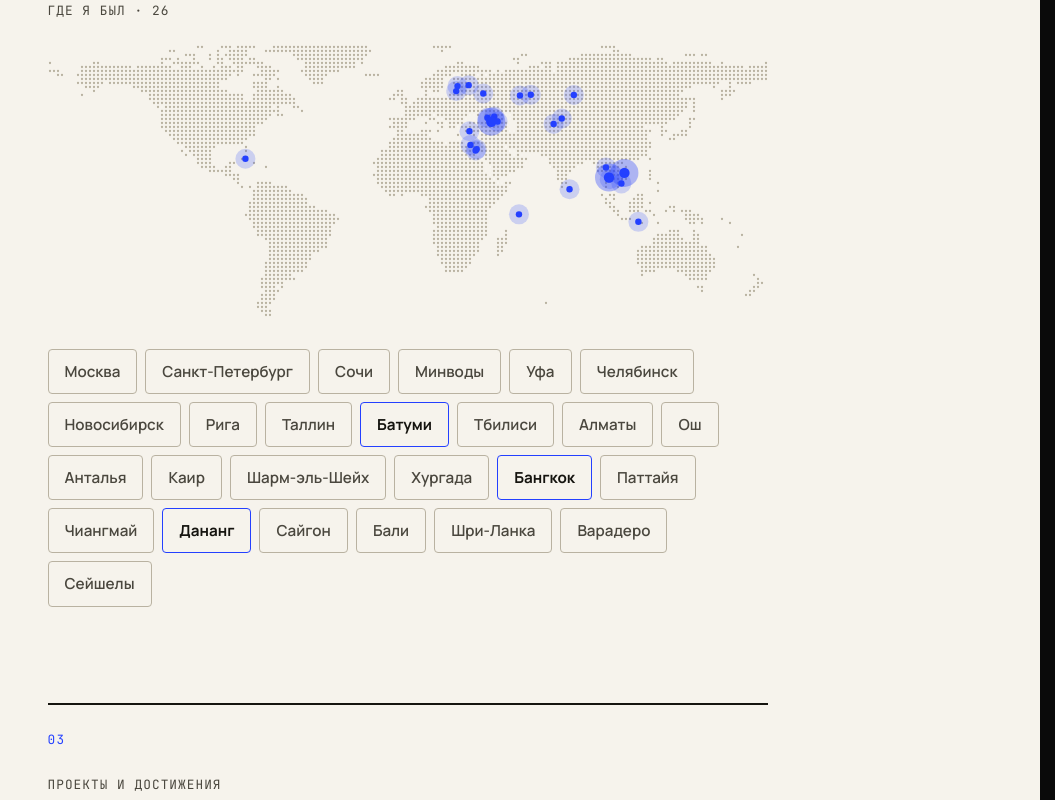
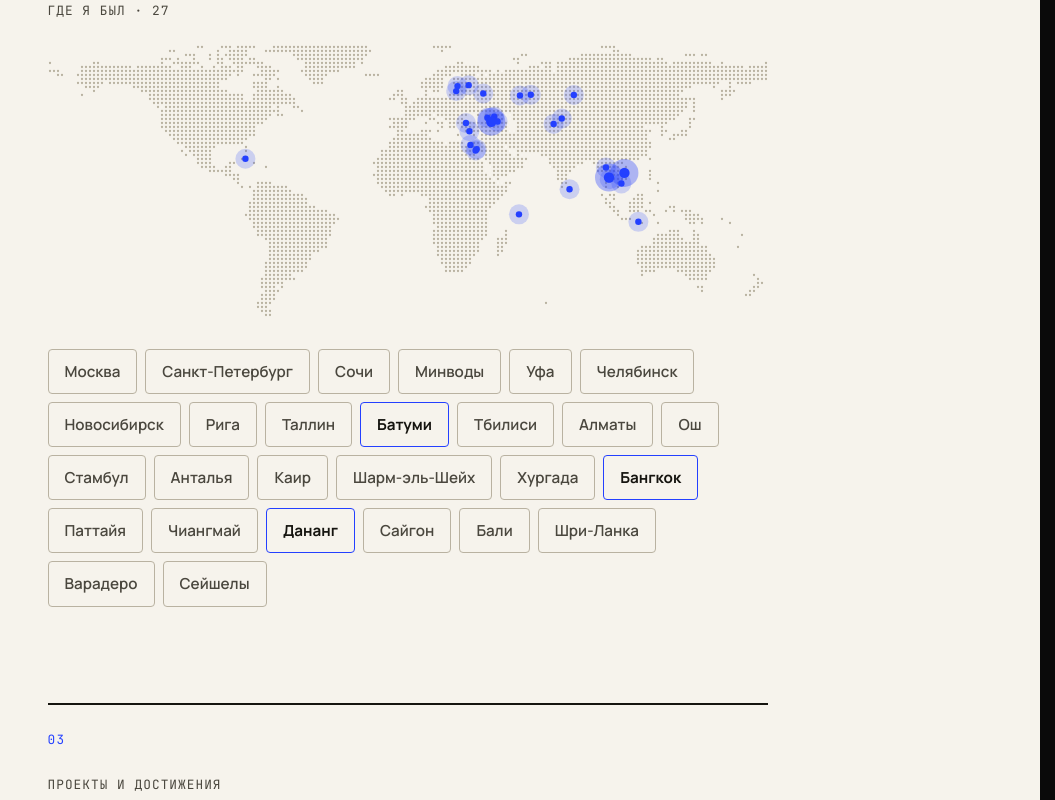
Before and after one commit to esurvanov/urvanov.com, a React (Vite) app: page /about in a window 1280 px wide. Shown: the part 2447-3247 px from the top of the page, without its empty margins (225-1280 px from the left). Built offline with nearby package versions, Linux system fonts and the light colour scheme.

Commit message:
Обо мне: добавить Стамбул на карту мест
Co-Authored-By: Claude Opus 5.5 <noreply@anthropic.com>

```diff
--- a/src/data/places.ts
+++ b/src/data/places.ts
@@ -23,6 +23,7 @@ export const PLACES: Place[] = [
   { name: { ru: 'Тбилиси', en: 'Tbilisi' }, lat: 41.72, lon: 44.79 },
   { name: { ru: 'Алматы', en: 'Almaty' }, lat: 43.24, lon: 76.89 },
   { name: { ru: 'Ош', en: 'Osh' }, lat: 40.53, lon: 72.8 },
+  { name: { ru: 'Стамбул', en: 'Istanbul' }, lat: 41.01, lon: 28.98 },
   { name: { ru: 'Анталья', en: 'Antalya' }, lat: 36.9, lon: 30.71 },
   { name: { ru: 'Каир', en: 'Cairo' }, lat: 30.04, lon: 31.24 },
   { name: { ru: 'Шарм-эль-Шейх', en: 'Sharm El Sheikh' }, lat: 27.91, lon: 34.33 },
```
